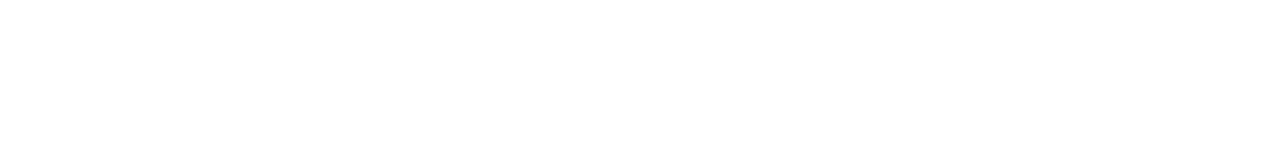
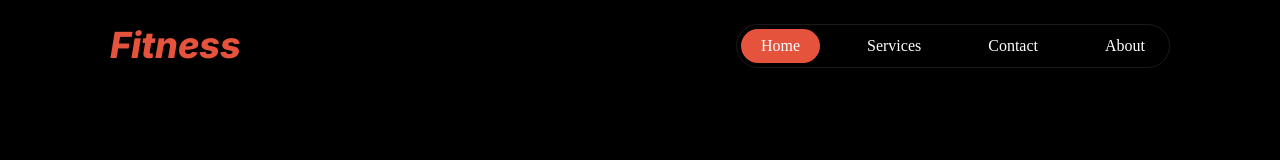
Before and after one commit to habibulalam/Gym-Landing-Page, a plain HTML site: page index.html in a window 1280 px wide. Drawn offline with Linux system fonts and the light colour scheme.

Commit message:
Nav Bar added

```diff
--- a/index.html
+++ b/index.html
@@ -4,8 +4,28 @@
     <meta charset="UTF-8">
     <meta name="viewport" content="width=device-width, initial-scale=1.0">
     <title>Fitness Gym</title>
+    <link rel="stylesheet" href="styles/style.css">
 </head>
 <body>
+    <header>
+        <!-- Nav bar section -->
+        <nav class="common-parent-container">
+            <!-- Logo -->
+            <div><i class="logo-text">Fitness</i></div>
+            <!-- Menu Bar Container-->
+            <div>
+                <ul class="nav-list">
+                    <li class="home-nav">Home</li>
+                    <li>Services</li>
+                    <li>Contact</li>
+                    <li>About</li>
+                </ul>
+            </div>
+        </nav>
+    </header>
 
+    <main></main>
+
+    <footer></footer>
 </body>
 </html>
--- a/styles/style.css
+++ b/styles/style.css
@@ -0,0 +1,71 @@
+/* Fonts */
+@import url('https://fonts.googleapis.com/css2?family=Dancing+Script:wght@400..700&family=Inter:ital,opsz,wght@0,14..32,100..900;1,14..32,100..900&display=swap');
+
+.dancing-script-text {
+    font-family: "Dancing Script", cursive;
+    font-optical-sizing: auto;
+    font-style: normal;
+}
+
+.inter-text {
+    font-family: "Inter", sans-serif;
+    font-optical-sizing: auto;
+    font-style: normal;
+}
+
+
+
+/* Shared styles */
+* {
+    color: white;
+}
+
+html,
+body {
+    background-color: black;
+}
+
+.common-parent-container {
+    max-width: 1060px;
+    width: 90%;
+    margin: 0 auto;
+}
+
+/* NavBar Styles */
+
+nav {
+    display: flex;
+    justify-content: space-between;
+    align-items: center;
+}
+
+.logo-text {
+    color: rgb(230, 83, 60);
+    font-family: Inter;
+    font-size: 36px;
+    font-weight: 800;
+    line-height: 120%;
+    letter-spacing: 0%;
+    text-align: left;
+}
+
+.nav-list {
+    display: flex;
+    justify-content: space-between;
+    gap: 27px;
+    list-style: none;
+    padding: 4px;
+    border: 1px solid rgba(255, 255, 255, 0.1);
+    border-radius: 39px;
+
+}
+
+.nav-list li {
+    padding: 8px 20px;
+    cursor: pointer;
+}
+
+.home-nav {
+    border-radius: 46px;
+    background: rgb(230, 83, 60);
+}
```
